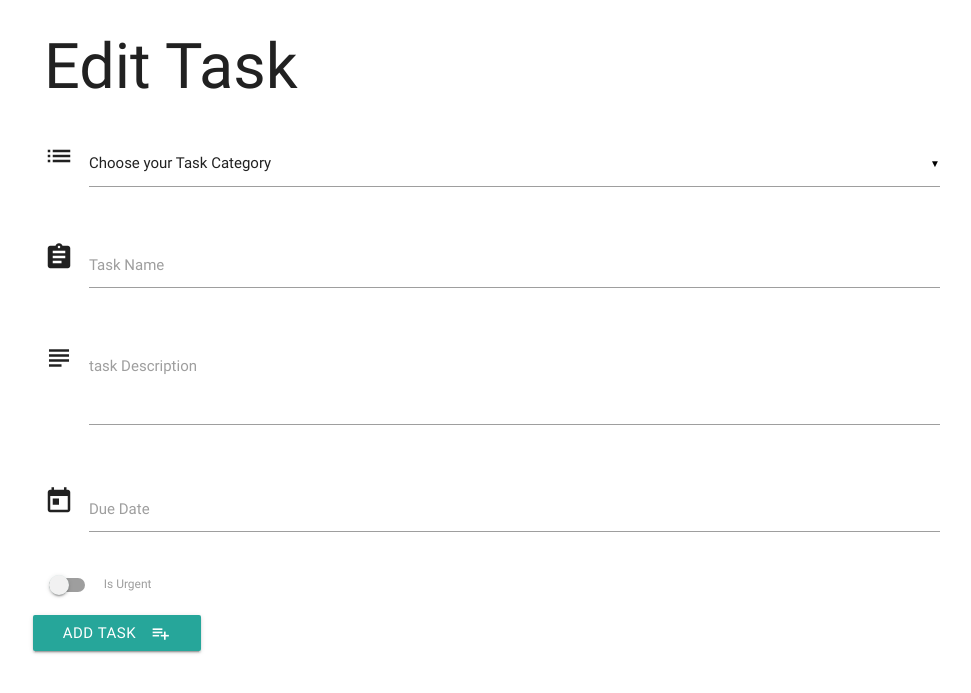
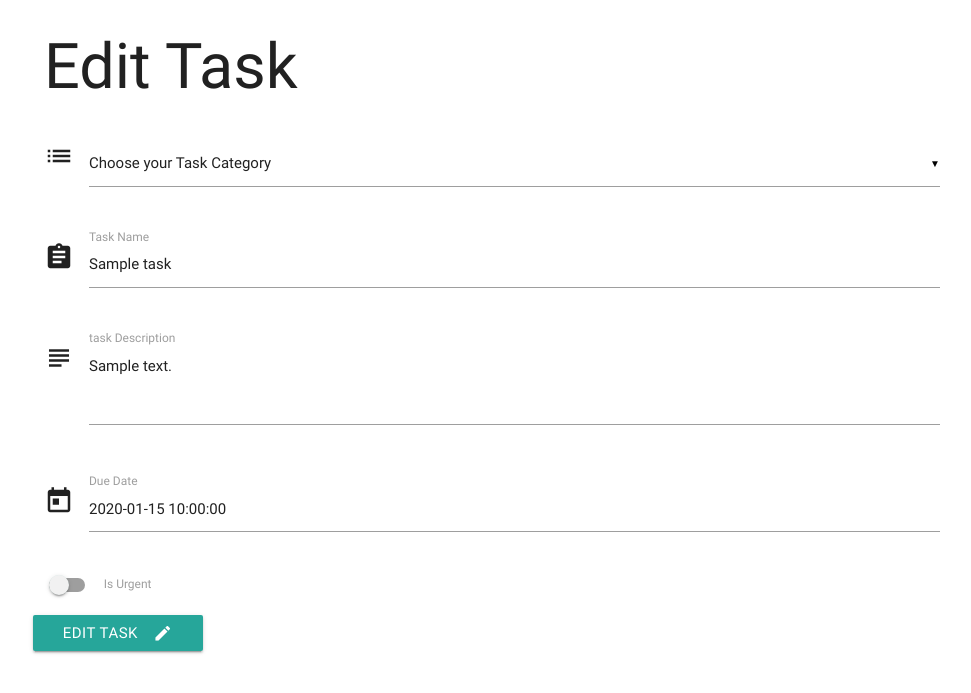
Before and after one commit to ninos77/task_manager_app, a Flask app: template templates/edittask.html in a window 1280 px wide. Shown: the top 693 px of the page, without its empty margins (148-1119 px from the left). Run offline with Flask 2, Linux system fonts and the light colour scheme; the template is opened without the code that fills it: most values are stand-ins (such as "Sample title", 1, 10 or a date in 2020); parts of the project's set-up code (start-up, migrations or seed data) failed here and were passed over; some libraries are stand-ins or nearby versions.

Commit message:
add update function

```diff
--- a/app.py
+++ b/app.py
@@ -31,12 +31,26 @@ def insert_task():
     return redirect(url_for("get_tasks"))
 
 
-@app.route("/edit_task/<task_id>")
+@app.route('/edit_task/<task_id>')
 def edit_task(task_id):
-    the_task = mongo.db.tasks({"_id": ObjectId(task_id)})
+    the_task = mongo.db.tasks.find_one({"_id": ObjectId(task_id)})
     all_categories = mongo.db.categories.find()
-    return render_template("edittask.html", task=the_task,
+    return render_template('edittask.html', task=the_task,
                            categories=all_categories)
+
+
+@app.route("update_task/<task_id>", methods=["POST"])
+def update_task(task_id):
+    tasks = mongo.db.tasks
+    tasks.update({"_id": ObjectId(task_id)},
+    {
+         'task_name': request.form.get('task_name'),
+         'category_name': request.form.get('category_name'),
+         'task_Description': request.form.get('task_Description'),
+         'due_date': request.form.get('due_date'),
+         'is_urgent': request.form.get('is_urgent')
+    })
+    return redirect(url_for("get_tasks"))
 
 if __name__ == "__main__":
     app.run(host=os.environ.get("IP"),
--- a/templates/edittask.html
+++ b/templates/edittask.html
@@ -3,14 +3,18 @@
 <h1>Edit Task</h1>
 
 <div class="row">
-  <form action="{{ url_for('insert_task')}}" method="POST" class="col s12">
+  <form action="{{ url_for('update_task', task_id=task._id)}}" method="POST" class="col s12">
   <div class="row">
   <div class="input-field col s12">
   <i class="material-icons prefix">list</i>
     <select id="category" name="category_name">
       <option value="" disabled selected>Choose your Task Category </option>
       {% for cat in categories %}
+      {% if cat.category_name == task.category_name%}
+      <option value="{{cat.category_name}}" selected>{{cat.category_name}}</option>
+      {% else %}
       <option value="{{cat.category_name}}">{{cat.category_name}}</option>
+      {% endif %}
       {% endfor %}
     </select>
   </div>
@@ -18,7 +22,7 @@
     <div class="row">
       <div class="input-field col s12">
         <i class="material-icons prefix">assignment</i>
-        <input id="task_name" name="task_name" type="text" class="validate" />
+        <input id="task_name" name="task_name" type="text" class="validate" value="{{task.task_name }}" />
         <label for="icon_prefix">Task Name</label>
       </div>
     </div>
@@ -30,7 +34,7 @@
           id="task_Description"
           type="textarea"
           class="materialize-textarea"
-        ></textarea>
+        >{{task.task_Description}}</textarea>
         <label for="icon_telephone">task Description</label>
       </div>
     </div>
@@ -38,7 +42,7 @@
      <div id="matfix">
       <div class="input-field col s12">
         <i class="material-icons prefix">today</i>
-        <input id="due_date" name="due_date" type="text" class="datepicker">
+        <input id="due_date" name="due_date" type="text" class="datepicker" value="{{task.due_date}}">
         <label for="icon_prefix">Due Date</label>
       </div>
       </div>
@@ -46,15 +50,19 @@
     <div class="row">
       <div class="switch">
         <label>
-          <input id="is_urgent" name="is_urgent" type="checkbox" />
+        {% if task.is_urgent %}
+          <input id="is_urgent" name="is_urgent" type="checkbox" checked />
+        {% else %}
+        <input id="is_urgent" name="is_urgent" type="checkbox" />
+        {% endif %}
           <span class="lever"></span>
           Is Urgent
         </label>
       </div>
     </div>
     <div class="row">
-      <button class="btn waves-effect waves-light" type="submit" name="action">Add Task
-        <i class="material-icons right">playlist_add</i>
+      <button class="btn waves-effect waves-light" type="submit" name="action">Edit Task
+        <i class="material-icons right">edit</i>
      </button>
     </div>
   </form>
```
